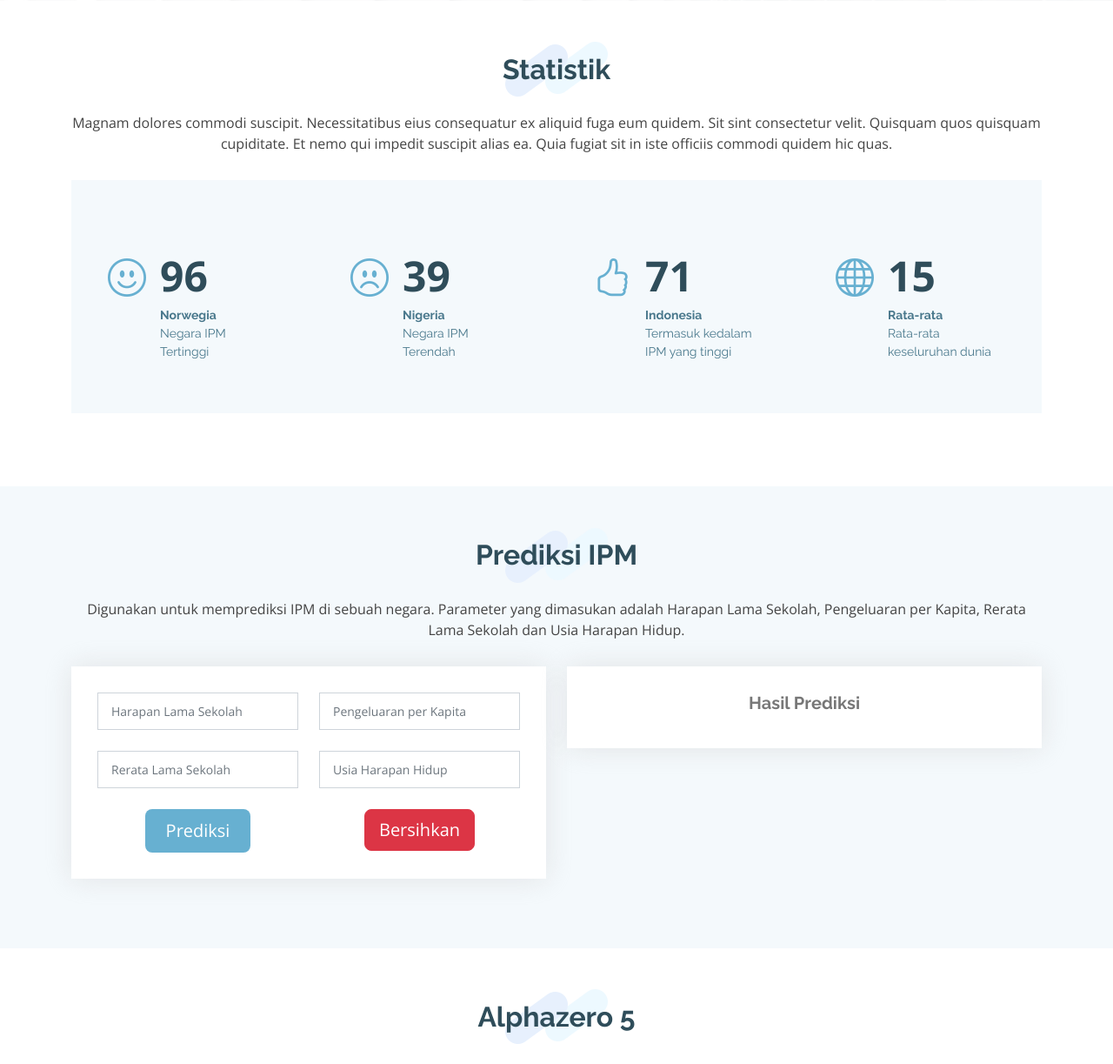
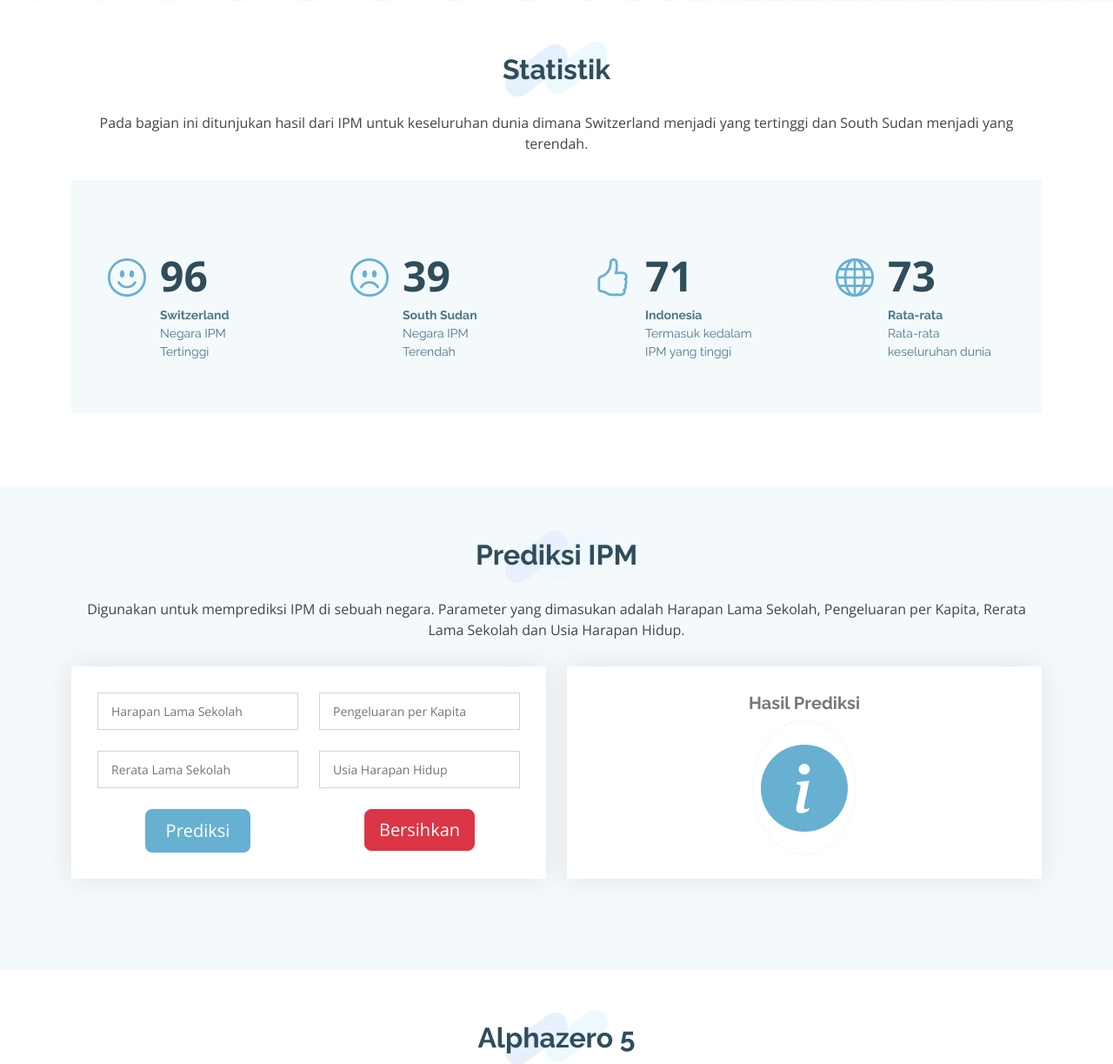
Before and after one commit to mdhkrmd/uprak-deployment-ds, a Flask app: page / in a window 1280 px wide. Shown: the part 1359-2582 px from the top of the page at 87% size. Run offline with Flask 2, Linux system fonts and the light colour scheme; parts of the project's set-up code (start-up, migrations or seed data) failed here and were passed over; some libraries are stand-ins or nearby versions.

Commit message:
'uploadDua'

```diff
--- a/app.py
+++ b/app.py
@@ -54,16 +54,16 @@
 
 		# Set Path untuk gambar hasil prediksi
 		if hasil_prediksi == 'Low':
-			gambar_prediksi = '/static/images/low.png'
+			gambar_prediksi = '/static/images/stunned.png'
 
 		elif hasil_prediksi == 'Normal':
-			gambar_prediksi = '/static/images/right.png'
+			gambar_prediksi = '/static/images/emoticon.png'
 
 		elif hasil_prediksi == 'High':
-			gambar_prediksi = '/static/images/upperRight.png'
+			gambar_prediksi = '/static/images/smile.png'
 
 		else:
-			gambar_prediksi = '/static/images/up.png'
+			gambar_prediksi = '/static/images/happy.png'
 
 		# Return hasil prediksi dengan format JSON
 		return jsonify({
--- a/static/js/client_side.js
+++ b/static/js/client_side.js
@@ -72,7 +72,7 @@
   function generate_prediksi(data_prediksi, image_prediksi) {
     var str="";
     // str += "<h3>Hasil Prediksi </h3>";
-    str += "<img src='" + image_prediksi + "' width=\"75\" height=\"75\"></img>"
+    str += "<img src='" + image_prediksi + "' width=\"107\" height=\"107\"></img>"
     str += "<h3>" + data_prediksi + "</h3>";
     $("#hasil_prediksi").html(str);
   }
--- a/templates/index.html
+++ b/templates/index.html
@@ -157,7 +157,7 @@
 
         <div class="section-title" data-aos="fade-in" data-aos-delay="100">
           <h2>Statistik</h2>
-          <p>Magnam dolores commodi suscipit. Necessitatibus eius consequatur ex aliquid fuga eum quidem. Sit sint consectetur velit. Quisquam quos quisquam cupiditate. Et nemo qui impedit suscipit alias ea. Quia fugiat sit in iste officiis commodi quidem hic quas.</p>
+          <p>Pada bagian ini ditunjukan hasil dari IPM untuk keseluruhan dunia dimana Switzerland menjadi yang tertinggi dan South Sudan menjadi yang terendah.</p>
         </div>
 
         <!-- ======= Counts Section ======= -->
@@ -168,23 +168,23 @@
           <div class="col-lg-3 col-md-6 d-md-flex align-items-md-stretch">
             <div class="count-box">
               <i class="bi bi-emoji-smile"></i>
-              <span data-purecounter-start="0" data-purecounter-end="95.70" data-purecounter-duration="1" class="purecounter"></span>
-              <p><strong>Norwegia</strong> <br> Negara IPM Tertinggi</p>
+              <span data-purecounter-start="0" data-purecounter-end="96.20" data-purecounter-duration="1" class="purecounter"></span>
+              <p><strong>Switzerland</strong> <br> Negara IPM Tertinggi</p>
             </div>
           </div>
 
           <div class="col-lg-3 col-md-6 d-md-flex align-items-md-stretch">
             <div class="count-box">
               <i class="bi bi-emoji-frown"></i>
-              <span data-purecounter-start="0" data-purecounter-end="39.4" data-purecounter-duration="1" class="purecounter"></span>
-              <p><strong>Nigeria</strong> <br> Negara IPM Terendah</p>
+              <span data-purecounter-start="0" data-purecounter-end="38.5" data-purecounter-duration="1" class="purecounter"></span>
+              <p><strong>South Sudan</strong> <br> Negara IPM Terendah</p>
             </div>
           </div>
 
           <div class="col-lg-3 col-md-6 d-md-flex align-items-md-stretch">
             <div class="count-box">
               <i class="bi bi-hand-thumbs-up"></i>
-              <span data-purecounter-start="0" data-purecounter-end="71" data-purecounter-duration="1" class="purecounter"></span>
+              <span data-purecounter-start="0" data-purecounter-end="70.5" data-purecounter-duration="1" class="purecounter"></span>
               <p><strong>Indonesia</strong> <br> Termasuk kedalam IPM yang tinggi</p>
             </div>
           </div>
@@ -192,7 +192,7 @@
           <div class="col-lg-3 col-md-6 d-md-flex align-items-md-stretch">
             <div class="count-box">
               <i class="bi bi-globe"></i>
-              <span data-purecounter-start="0" data-purecounter-end="15" data-purecounter-duration="1" class="purecounter"></span>
+              <span data-purecounter-start="0" data-purecounter-end="73.2" data-purecounter-duration="1" class="purecounter"></span>
               <p><strong>Rata-rata</strong> <br> Rata-rata keseluruhan dunia</p>
             </div>
           </div>
@@ -206,26 +206,25 @@
       <br>
 
       <center>
-        <div class='tableauPlaceholder' id='viz1666230786052' style='position: relative'>
+        <div class='tableauPlaceholder' id='viz1666341463952' style='position: relative'>
           <noscript>
             <a href='#'>
-              <img alt='Dashboard 1 ' src='https:&#47;&#47;public.tableau.com&#47;static&#47;images&#47;HD&#47;HDI_16662304724890&#47;Dashboard1&#47;1_rss.png' style='border: none' />
+              <img alt='Dashboard 1 ' src='https:&#47;&#47;public.tableau.com&#47;static&#47;images&#47;33&#47;33Z5Z6Y22&#47;1_rss.png' style='border: none' />
             </a>
           </noscript>
           <object class='tableauViz'  style='display:none;'>
             <param name='host_url' value='https%3A%2F%2Fpublic.tableau.com%2F' />
              <param name='embed_code_version' value='3' />
-            <param name='site_root' value='' />
-            <param name='name' value='HDI_16662304724890&#47;Dashboard1' />
-            <param name='tabs' value='no' />
+             <param name='path' value='shared&#47;33Z5Z6Y22' />
              <param name='toolbar' value='yes' />
-            <param name='static_image' value='https:&#47;&#47;public.tableau.com&#47;static&#47;images&#47;HD&#47;HDI_16662304724890&#47;Dashboard1&#47;1.png' />
+             <param name='static_image' value='https:&#47;&#47;public.tableau.com&#47;static&#47;images&#47;33&#47;33Z5Z6Y22&#47;1.png' />
              <param name='animate_transition' value='yes' />
              <param name='display_static_image' value='yes' />
              <param name='display_spinner' value='yes' />
              <param name='display_overlay' value='yes' />
              <param name='display_count' value='yes' />
              <param name='language' value='en-US' />
+             <param name='filter' value='publish=yes' />
            </object>
          </div>
       </center>
@@ -461,11 +460,11 @@
               <div class="row">
 
                 <div class="col-md-6 form-group">
-                  <input type="number" name="name" class="form-control" id="range_sepal_length" placeholder="Harapan Lama Sekolah" max="15" required>
+                  <input type="number" name="name" class="form-control" id="range_sepal_length" placeholder="Harapan Lama Sekolah" min="0" max="18" onKeyUp="if(this.value>18){this.value='18';}else if(this.value<0){this.value='0';}" required>
                 </div>
 
                 <div class="col-md-6 form-group mt-3 mt-md-0">
-                  <input type="number" class="form-control" name="email" id="range_sepal_width" placeholder="Pengeluaran per Kapita" required>
+                  <input type="number" class="form-control" name="email" id="range_sepal_width" placeholder="Pengeluaran per Kapita" min="0" max="24000" onKeyUp="if(this.value>24000){this.value='24000';}else if(this.value<0){this.value='0';}" required>
                 </div>
                 </br>
 
@@ -476,11 +475,11 @@
               <div class="row">
 
                 <div class="col-md-6 form-group">
-                  <input type="number" name="name" class="form-control" id="range_petal_length" placeholder="Rerata Lama Sekolah" required>
+                  <input type="number" name="name" class="form-control" id="range_petal_length" placeholder="Rerata Lama Sekolah" min="0" max="15" onKeyUp="if(this.value>15){this.value='15';}else if(this.value<0){this.value='0';}" required>
                 </div>
 
                 <div class="col-md-6 form-group mt-3 mt-md-0">
-                  <input type="number" class="form-control" name="email" id="range_petal_width" placeholder="Usia Harapan Hidup" required>
+                  <input type="number" class="form-control" name="email" id="range_petal_width" placeholder="Usia Harapan Hidup" min="0" max="80" onKeyUp="if(this.value>80){this.value='80';}else if(this.value<0){this.value='0';}" required>
                 </div>
 
               </div>
@@ -516,6 +515,7 @@
               <h3>Hasil Prediksi </h3>
                 <!-- Bagian Halaman untuk Hasil Prediksi -->
                 <div id="hasil_prediksi" align="center">
+                    <i class="bi bi-info-circle-fill" style="font-size: 100px;"></i>
                     <!-- Hasil Prediksi akan ditampilkan di sini-->
                 </div>
             </div>
@@ -668,35 +668,28 @@
           </div> -->
 
           <div class="col-lg-2 col-md-6 footer-links">
-            <h4>Useful Links</h4>
+            <h4>Thanks to</h4>
             <ul>
-              <li><i class="bx bx-chevron-right"></i> <a href="#">Home</a></li>
-              <li><i class="bx bx-chevron-right"></i> <a href="#">About us</a></li>
-              <li><i class="bx bx-chevron-right"></i> <a href="#">Services</a></li>
-              <li><i class="bx bx-chevron-right"></i> <a href="#">Terms of service</a></li>
-              <li><i class="bx bx-chevron-right"></i> <a href="#">Privacy policy</a></li>
-            </ul>
+              <li><i class="bi bi-circle-fill" style="font-size:7px;"></i> <a href="#"> Orbit Future Academy</a></li>
+              <li><i class="bi bi-circle-fill" style="font-size:7px;"></i> <a href="#"> Coach Billy</a></li>
           </div>
 
-          <div class="col-lg-2 col-md-6 footer-links">
-            <h4>Our Services</h4>
+          <!-- <div class="col-lg-2 col-md-6 footer-links">
+            <h4>Created by Alphazero 5</h4>
             <ul>
               <li><i class="bx bx-chevron-right"></i> <a href="#">Web Design</a></li>
               <li><i class="bx bx-chevron-right"></i> <a href="#">Web Development</a></li>
-              <li><i class="bx bx-chevron-right"></i> <a href="#">Product Management</a></li>
-              <li><i class="bx bx-chevron-right"></i> <a href="#">Marketing</a></li>
-              <li><i class="bx bx-chevron-right"></i> <a href="#">Graphic Design</a></li>
             </ul>
-          </div>
+          </div> -->
 
-          <div class="col-lg-4 col-md-6 footer-newsletter">
+         <!--  <div class="col-lg-4 col-md-6 footer-newsletter">
             <h4>Our Newsletter</h4>
             <p>Tamen quem nulla quae legam multos aute sint culpa legam noster magna</p>
             <form action="" method="post">
               <input type="email" name="email"><input type="submit" value="Subscribe">
             </form>
 
-          </div>
+          </div> -->
 
         </div>
       </div>
@@ -719,20 +712,24 @@
   <a href="#" class="back-to-top d-flex align-items-center justify-content-center"><i class="bi bi-arrow-up-short"></i></a>
 
   <!-- Vendor JS Files -->
+
   <script type='text/javascript'>
-    var divElement = document.getElementById('viz1666230786052');
+  var divElement = document.getElementById('viz1666341463952');
   var vizElement = divElement.getElementsByTagName('object')[0];
   if ( divElement.offsetWidth > 800 )
     {
-        vizElement.style.width='1000px';vizElement.style.height='1327px';
+      vizElement.style.width='1000px';
+      vizElement.style.height='827px';
     }
   else if ( divElement.offsetWidth > 500 )
     {
-        vizElement.style.width='1000px';vizElement.style.height='1327px';
+      vizElement.style.width='1000px';
+      vizElement.style.height='827px';
     }
   else
     {
-        vizElement.style.width='100%';vizElement.style.height='727px';
+    vizElement.style.width='100%';
+    vizElement.style.height='1527px';
     }
   var scriptElement = document.createElement('script');
   scriptElement.src = 'https://public.tableau.com/javascripts/api/viz_v1.js';
```
Also changed, not shown: static/images/emoticon.png (added), static/images/happy.png (added), static/images/sad.png (added), static/images/smile.png (added), static/images/stunned.png (added). Lines whose indentation alone changed are shown as unchanged.
